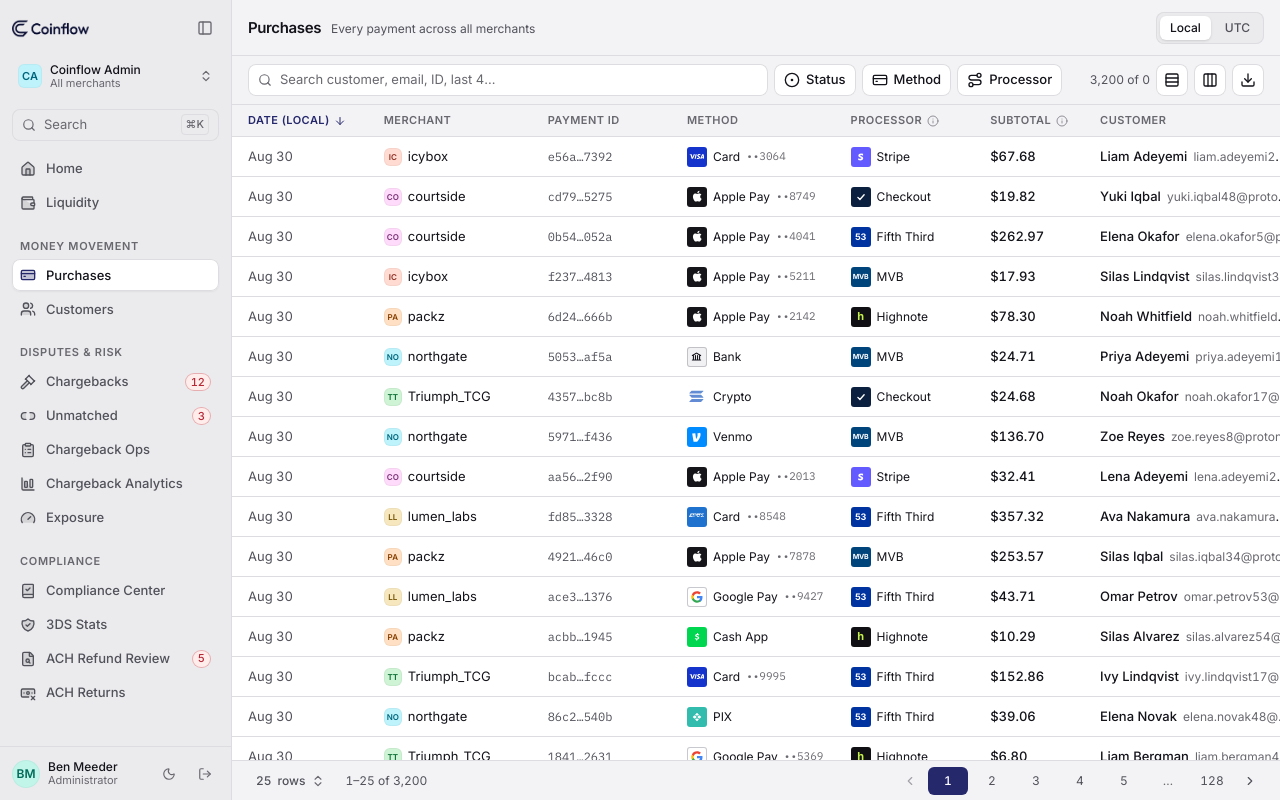
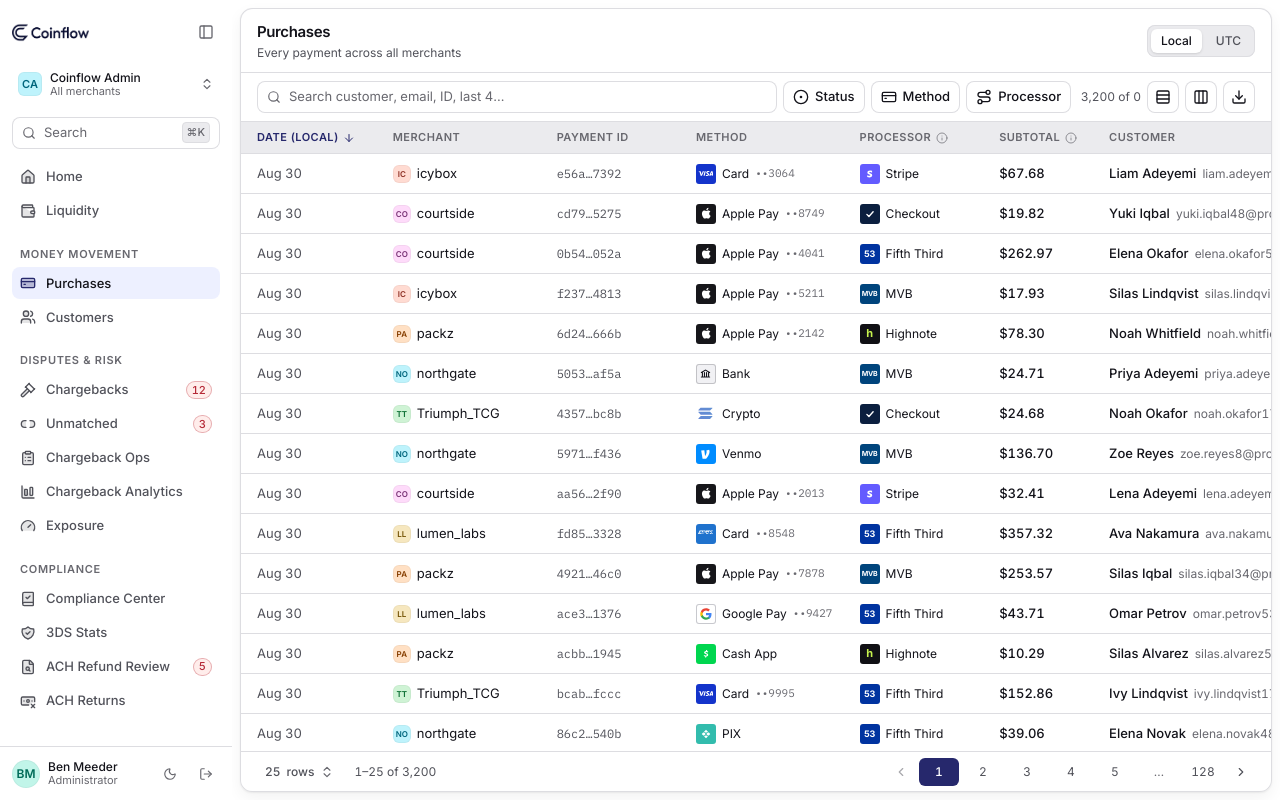
Before and after one commit to Anikhet/coinflow-portal, a React (Vite) app: page /purchases in a window 1280 px wide. Built offline with nearby package versions, Linux system fonts and the light colour scheme.

Commit message:
refactor(shell): float content on a white ground

```diff
--- a/src/components/layout/app-shell.tsx
+++ b/src/components/layout/app-shell.tsx
@@ -6,8 +6,32 @@ import { cn } from '@/lib/cn'
 export function AppShell({ children }: { children: ReactNode }) {
   const collapsed = useUiStore((state) => state.sidebarCollapsed)
 
+  // The shell ground is WHITE, and the content still floats on it as a card.
+  //
+  // That combination is the constraint worth naming: a card normally separates
+  // itself from its ground by FILL, and here it cannot — both are `surface`.
+  // So the separation is carried entirely by EDGE and ELEVATION: the 1px
+  // border draws the boundary, and a two-layer shadow (a tight contact shadow
+  // plus a wide soft one) lifts the card off the plane. A single flat shadow
+  // is not enough on a white ground; it reads as a smudge along the bottom
+  // rather than as height.
+  //
+  // The 8px gutter is what makes this legible — the shadow needs somewhere to
+  // fall. It is also what separates the rail from the content, which is why
+  // the sidebar carries no right border.
+  //
+  // The card's own FILL is `surface-sunk`, not white — it is a ground, and the
+  // things that hold content sit on it: the white page header, the home page's
+  // KPI and chart sections. White sections on a white card had no way to show
+  // where one ended and the next began.
+  //
+  // A table does NOT get inset into a container of its own on that ground. It
+  // runs edge to edge and is white throughout — toolbar, rows and paginator —
+  // with only its sticky column header tinted. Wrapping it would spend a gutter
+  // of grey on every side of the one view whose job is fitting columns on
+  // screen, so on a table page the ground shows only below the last row.
   return (
-    <div className="h-screen overflow-hidden bg-canvas">
+    <div className="h-screen overflow-hidden bg-surface">
       <Sidebar />
       {/*
         The shell is pinned to the VIEWPORT height, not min-height.
@@ -21,11 +45,22 @@ export function AppShell({ children }: { children: ReactNode }) {
       */}
       <main
         className={cn(
-          'flex h-screen flex-col overflow-hidden transition-[padding] duration-200 ease-out',
-          collapsed ? 'pl-[60px]' : 'pl-[232px]',
+          'flex h-screen flex-col overflow-hidden p-2 transition-[padding] duration-200 ease-out',
+          // Sidebar width + the 8px gutter, so the card's left edge is the
+          // same distance from the rail as it is from every other viewport edge.
+          collapsed ? 'pl-[68px]' : 'pl-[240px]',
         )}
       >
-        {children}
+        {/*
+          Content card. `min-h-0` is load-bearing: without it the flex child
+          refuses to shrink below its content height and the inner
+          `overflow-auto` never engages, which is the same bug the viewport
+          pinning above exists to avoid. `overflow-hidden` clips the page
+          header and any sticky table header to the rounded corners.
+        */}
+        <div className="flex min-h-0 flex-1 flex-col overflow-hidden rounded-[var(--radius-surface)] border border-border bg-surface-sunk shadow-[var(--shadow-card)]">
+          {children}
+        </div>
       </main>
     </div>
   )
@@ -35,7 +70,8 @@ export function AppShell({ children }: { children: ReactNode }) {
  * Page header. Height is fixed so the sticky table header below it can be
  * offset by a constant, and so switching pages never nudges content vertically.
  *
- * Title and description share one baseline on a single line, and the gutter is the
+ * The description sits on its own line beneath the title; the header height is
+ * fixed either way, so pages with and without one line up. The gutter is the
  * same 16px used by the toolbar, the paginator and the outer table cells, so
  * every band of chrome starts on one vertical rule.
  */
@@ -45,9 +81,12 @@ export function PageHeader({ title, description, actions }: {
   actions?: ReactNode
 }) {
   return (
-    <header className="z-20 flex h-14 shrink-0 items-center gap-3 border-b border-border bg-canvas px-4">
-      <div className="flex min-w-0 flex-1 items-baseline gap-2.5">
-        <h1 className="shrink-0 text-lg font-semibold tracking-tight text-ink">{title}</h1>
+    // White against the card's grey ground, and it takes the card's top
+    // corners since it is the first thing in it. The bottom rule keeps the
+    // seam crisp where the header meets a white container beneath it.
+    <header className="z-20 flex h-16 shrink-0 items-center gap-3 rounded-t-[var(--radius-surface)] border-b border-border bg-surface px-4">
+      <div className="flex min-w-0 flex-1 flex-col justify-center">
+        <h1 className="truncate text-lg font-semibold tracking-tight text-ink">{title}</h1>
         {description && (
           <p className="truncate text-sm text-ink-muted">{description}</p>
         )}
--- a/src/components/layout/merchant-switcher.tsx
+++ b/src/components/layout/merchant-switcher.tsx
@@ -30,7 +30,7 @@ export function MerchantSwitcher({ collapsed }: { collapsed: boolean }) {
           // second chip. The hover fill still carries the affordance, and the
           // focus ring is untouched for keyboard users.
           'flex w-full items-center gap-2 rounded-[var(--radius-control)] p-1.5 text-left',
-          'transition-colors hover:bg-surface',
+          'transition-colors hover:bg-surface-sunk',
           collapsed && 'justify-center',
         )}
       >
--- a/src/components/layout/sidebar.tsx
+++ b/src/components/layout/sidebar.tsx
@@ -52,20 +52,20 @@ function NavRow({ item, collapsed }: { item: NavItem; collapsed: boolean }) {
         'group relative flex h-8 items-center gap-2.5 rounded-[var(--radius-control)] px-2',
         'text-base font-medium transition-colors',
         collapsed && 'justify-center px-0',
-        // The active row is a white card lifted off the sunk ground: surface
-        // fill, hairline ring, one soft shadow. On a grey sidebar this is the
-        // stronger signal than a tint — the row physically rises to the plane
-        // the content sits on, which is literally what selecting it does.
+        // On a WHITE sidebar the active row cannot lift — there is no darker
+        // ground left to rise off. So the cue inverts: a soft brand tint fills
+        // the row instead of a raised card. Tint, not a shadow, is the only
+        // move white-on-white leaves.
         //
-        // Label goes to full ink rather than brand. The card already says
+        // Label goes to full ink rather than brand. The fill already says
         // "here"; colouring the text as well would spend the brand on a cue
         // that is already made, and leave the icon nothing to say.
         isActive
-          ? 'bg-surface text-ink ring-1 ring-inset ring-border shadow-[0_1px_2px_oklch(0_0_0/0.05)]'
-          // Hover rises PART of the way — a translucent white, so it reads as
-          // approaching the active state without impersonating it. At full
-          // opacity a hovered row and the selected row would be identical.
-          : 'text-ink-muted hover:bg-surface/70 hover:text-ink',
+          ? 'bg-brand-soft text-ink'
+          // Hover uses the neutral sunk grey, deliberately NOT a weaker brand
+          // tint: two shades of the same hue would read as two levels of
+          // selection rather than as hover vs. selected.
+          : 'text-ink-muted hover:bg-surface-sunk hover:text-ink',
         item.placeholder && 'cursor-default',
       )}
     >
@@ -138,16 +138,20 @@ export function Sidebar() {
   return (
     <aside
       className={cn(
-        // Sunk, not surface. The sidebar is chrome, not content: giving it the
-        // recessed grey and leaving white to the tables and drawers says which
-        // plane the work happens on, and the border stops being the only thing
-        // separating navigation from data.
-        'fixed inset-y-0 left-0 z-30 flex flex-col border-r border-border bg-surface-sunk',
+        // White, like the page header and content panel. Everything the eye
+        // reads as a surface is white; the grey survives only as the gutter
+        // around and between those surfaces.
+        //
+        // No right border: the grey gutter between rail and panel already
+        // separates nav from data, and a rule beside it reads as a seam.
+        // No right border: the 8px gutter between the rail and the content
+        // card is what separates them, and a rule as well would double it.
+        'fixed inset-y-0 left-0 z-30 flex flex-col bg-surface',
         'transition-[width] duration-200 ease-out',
         collapsed ? 'w-[60px]' : 'w-[232px]',
       )}
     >
-      <div className={cn('flex h-14 shrink-0 items-center gap-2 px-3', collapsed && 'justify-center px-0')}>
+      <div className={cn('flex h-16 shrink-0 items-center gap-2 px-3', collapsed && 'justify-center px-0')}>
         {/* Collapsed, the logo IS the expand control — the only one. It is the
             largest, most obvious target in the rail and sits where the eye
             already goes, so reaching for it is the natural first instinct.
@@ -161,7 +165,7 @@ export function Sidebar() {
               onClick={toggleSidebar}
               aria-label="Expand sidebar"
               aria-expanded={false}
-              className="grid size-8 place-items-center rounded-[8px] transition-colors hover:bg-surface"
+              className="grid size-8 place-items-center rounded-[8px] transition-colors hover:bg-surface-sunk"
             >
               <CoinflowMark />
             </button>
@@ -174,7 +178,7 @@ export function Sidebar() {
             type="button"
             onClick={toggleSidebar}
             aria-label="Collapse sidebar"
-            className="ml-auto grid size-7 place-items-center rounded-[6px] text-ink-faint transition-colors hover:bg-surface hover:text-ink"
+            className="ml-auto grid size-7 place-items-center rounded-[6px] text-ink-faint transition-colors hover:bg-surface-sunk hover:text-ink"
           >
             <PanelLeft className="size-4" />
           </button>
@@ -192,7 +196,7 @@ export function Sidebar() {
               type="button"
               onClick={() => setCommandOpen(true)}
               aria-label="Search"
-              className="grid h-8 w-full place-items-center rounded-[var(--radius-control)] text-ink-faint ring-1 ring-inset ring-border transition-colors hover:bg-surface hover:text-ink"
+              className="grid h-8 w-full place-items-center rounded-[var(--radius-control)] text-ink-faint ring-1 ring-inset ring-border transition-colors hover:bg-surface-sunk hover:text-ink"
             >
               <Search className="size-4" />
             </button>
@@ -201,7 +205,7 @@ export function Sidebar() {
           <button
             type="button"
             onClick={() => setCommandOpen(true)}
-            className="flex h-8 w-full items-center gap-2 rounded-[var(--radius-control)] px-2.5 text-left ring-1 ring-inset ring-border transition-colors hover:bg-surface"
+            className="flex h-8 w-full items-center gap-2 rounded-[var(--radius-control)] px-2.5 text-left ring-1 ring-inset ring-border transition-colors hover:bg-surface-sunk"
           >
             <Search className="size-3.5 shrink-0 text-ink-faint" />
             <span className="flex-1 text-base text-ink-faint">Search</span>
@@ -242,7 +246,7 @@ export function Sidebar() {
               type="button"
               onClick={toggleTheme}
               aria-label="Toggle theme"
-              className="grid size-7 shrink-0 place-items-center rounded-[6px] text-ink-faint transition-colors hover:bg-surface hover:text-ink"
+              className="grid size-7 shrink-0 place-items-center rounded-[6px] text-ink-faint transition-colors hover:bg-surface-sunk hover:text-ink"
             >
               {theme === 'light' ? <Moon className="size-3.5" /> : <Sun className="size-3.5" />}
             </button>
@@ -252,7 +256,7 @@ export function Sidebar() {
               <button
                 type="button"
                 aria-label="Sign out"
-                className="grid size-7 shrink-0 place-items-center rounded-[6px] text-ink-faint transition-colors hover:bg-surface hover:text-ink"
+                className="grid size-7 shrink-0 place-items-center rounded-[6px] text-ink-faint transition-colors hover:bg-surface-sunk hover:text-ink"
               >
                 <LogOut className="size-3.5" />
               </button>
--- a/src/components/table/data-table.tsx
+++ b/src/components/table/data-table.tsx
@@ -155,7 +155,7 @@ export function DataTable<T>({
                     scope="col"
                     style={{ width: header.getSize() }}
                     className={cn(
-                      'group/th relative h-8 border-b border-border bg-canvas px-3 text-left align-middle first:pl-4 last:pr-4',
+                      'group/th relative h-8 border-b border-border bg-surface-sunk px-3 text-left align-middle first:pl-4 last:pr-4',
                       'text-xs font-semibold uppercase tracking-[0.04em] text-ink-faint',
                       // Headers never wrap. A two-line header makes its row
                       // taller than the 36px the header is sized for, so the
--- a/src/components/table/pagination.tsx
+++ b/src/components/table/pagination.tsx
@@ -55,7 +55,7 @@ export function Pagination({ total, loading = false }: {
   return (
     <nav
       aria-label="Pagination"
-      className="flex h-10 shrink-0 items-center justify-between gap-4 border-t border-border bg-canvas px-4"
+      className="flex h-10 shrink-0 items-center justify-between gap-4 border-t border-border bg-surface px-4"
     >
       <div className="flex shrink-0 items-center gap-3">
         {/* The size control sits beside the range it governs — "25 rows" next
--- a/src/components/table/table-toolbar.tsx
+++ b/src/components/table/table-toolbar.tsx
@@ -126,7 +126,7 @@ export function TableToolbar({
   ]
 
   return (
-    <div className="shrink-0 border-b border-border bg-canvas px-4 py-2">
+    <div className="shrink-0 border-b border-border bg-surface px-4 py-2">
       <div className="flex flex-wrap items-center gap-1.5">
         <Input
           value={search}
--- a/src/index.css
+++ b/src/index.css
@@ -65,6 +65,16 @@
   --radius-control: 8px;
   --radius-surface: 12px;
 
+  /* Card elevation. Two layers, because the card and the ground it floats on
+     are the SAME white — there is no fill difference to lean on, so the shadow
+     has to do the whole job of saying "this is above the plane".
+       · 0 1px 2px  — the contact shadow. Tight and slightly stronger; it is
+                      what makes the bottom edge sit ON something.
+       · 0 6px 16px — the ambient shadow. Wide and very faint; it is what gives
+                      the card height rather than just a dark underline.
+     A single flat shadow with the same total ink reads as a smudge. */
+  --shadow-card: 0 1px 2px oklch(0 0 0 / 0.06), 0 6px 16px oklch(0 0 0 / 0.05);
+
   /* Row heights drive the density toggle. Fixed values, never content-derived,
      so switching density cannot cause layout shift within a row. */
   --row-compact: 40px;
@@ -73,13 +83,30 @@
 
 :root {
   /* -- structure ---------------------------------------------------------- */
-  /* The page ground sits meaningfully below the card fill. It was 0.985
-     against a white surface — 1.04:1, which is no separation at all, so a card
-     was defined only by a 1.23:1 hairline and read as floating rather than as
-     a panel. Dropping the ground does the work the border was failing to do,
-     and it is the reason white cards read as raised at all. */
+  /* NOT the shell ground — the shell is white, edge to edge. `canvas` survives
+     as the app's off-white: the ink tooltip's text colour and the ring the
+     scrollbar thumb is inset by. Both need "the light that is not pure white",
+     and in dark mode both need it to invert, which a literal white could not.
+
+     Nothing structural may use it. The table toolbar, column header and
+     paginator once did, back when it was the ground, which painted three
+     full-width bands of the content panel in the exact colour of the surface
+     behind it — the panel read as a white sheet with holes punched through it.
+     Table chrome uses `surface-sunk`, which is recessed relative to the
+     surface it sits on rather than identical to what is behind it. */
   --canvas:        oklch(0.966 0.004 285);
   --surface:       oklch(1 0 0);
+  /* Recessed-within-a-surface: the segmented control track, and the table's
+     sticky column header. The header is the ONLY band of table chrome that
+     takes it — the toolbar and paginator are white like the rows. It earns the
+     tone because it is the one band that must stay opaque and distinct while
+     rows scroll underneath it; the other two never overlap anything, so tinting
+     them was decoration, and it made the table read as three stacked slabs
+     instead of one surface. Deliberately
+     DARKER than the surface rather than lighter — there is nothing above white
+     to move toward, and the only step below it that is not `surface-hover`
+     (0.976, the row hover) is this one. Anything nearer would make a hovered
+     row and the column header the same colour. */
   --surface-sunk:  oklch(0.940 0.005 285);
   --surface-hover: oklch(0.976 0.004 285);
 
@@ -238,6 +265,12 @@
     --border:        oklch(0.278 0.011 285);
     --border-strong: oklch(0.348 0.013 285);
 
+    /* Shadow is nearly inert on a dark ground — black on near-black moves
+       almost nothing — so the card's edge does the separating here. The
+       contact layer is kept (it still darkens the seam a little) and the
+       ambient layer dropped, since a wide invisible blur is only cost. */
+    --shadow-card: 0 1px 2px oklch(0 0 0 / 0.35);
+
     --ink:           oklch(0.965 0.004 285);  /* 15.1:1 */
     --ink-muted:     oklch(0.740 0.012 285);  /*  8.0:1 */
     --ink-faint:     oklch(0.620 0.012 285);  /*  5.1:1 */
@@ -328,6 +361,10 @@
 
   --border:        oklch(0.278 0.011 285);
   --border-strong: oklch(0.348 0.013 285);
+
+  /* Same reasoning as the media-query block above: on a dark ground the
+     ambient layer is invisible, so only the contact shadow is kept. */
+  --shadow-card: 0 1px 2px oklch(0 0 0 / 0.35);
 
   --ink:           oklch(0.965 0.004 285);  /* 15.1:1 */
   --ink-muted:     oklch(0.740 0.012 285);  /*  8.0:1 */
@@ -421,7 +458,9 @@
   * { border-color: var(--border); }
 
   body {
-    background: var(--canvas);
+    /* Matches the shell ground. Overscroll past either end of a page must not
+       reveal a colour the app never shows. */
+    background: var(--surface);
     color: var(--ink);
     font-family: var(--font-sans);
     /* cv11 = single-storey g, ss01 = disambiguated I/l. Both improve legibility
```
